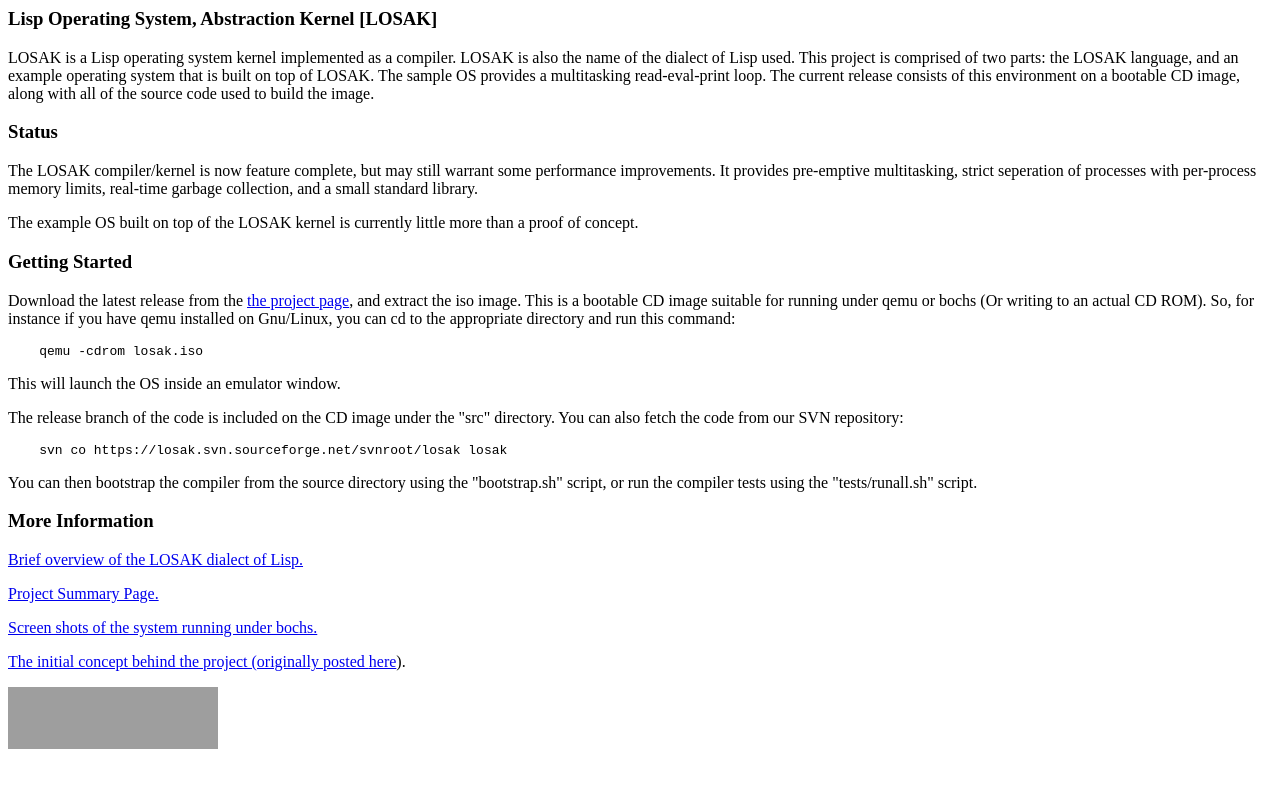
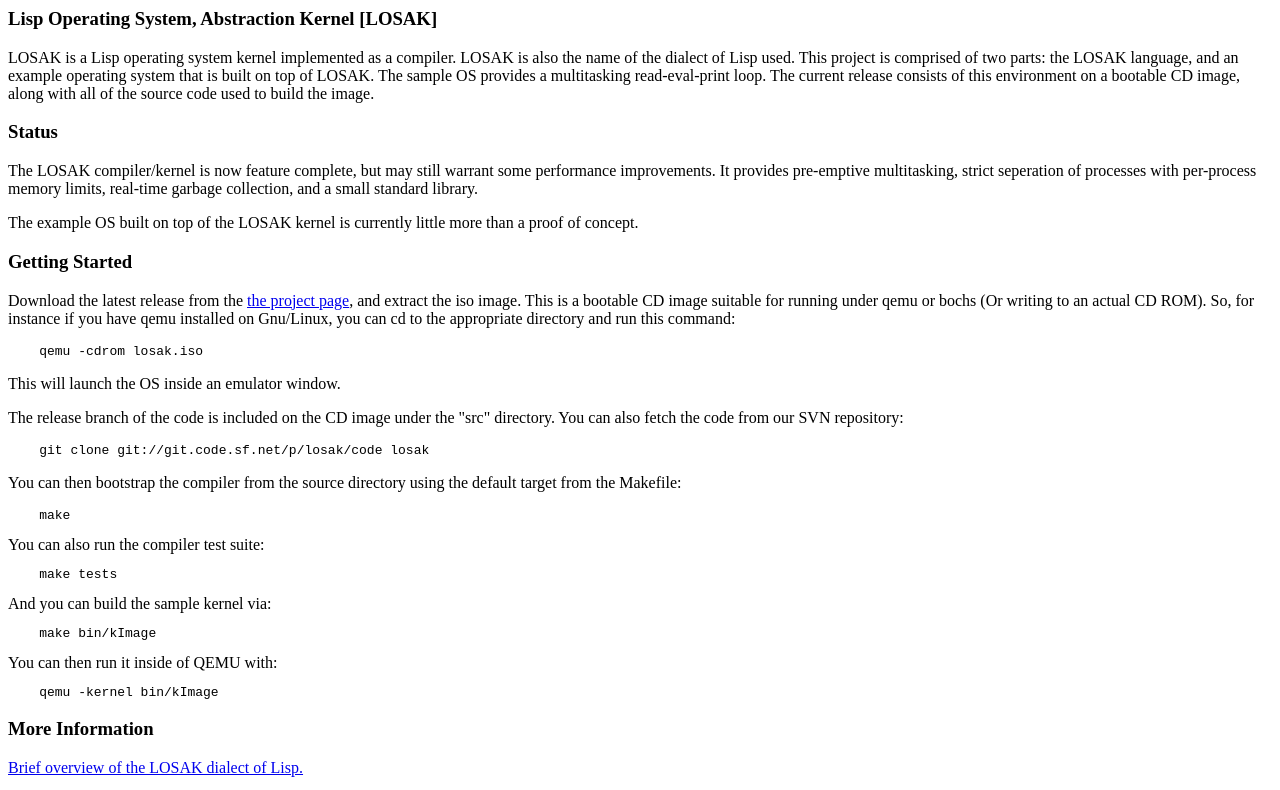
Before and after one commit to ojarjur/losak, a plain HTML site: page www/index.html in a window 1280 px wide. Shown: the top 790 px of the page. Drawn offline with Linux system fonts and the light colour scheme; grey boxes are pictures that could not be loaded.

Commit message:
Updated the getting started instructions

```diff
--- a/www/index.html
+++ b/www/index.html
@@ -39,10 +39,25 @@ This will launch the OS inside an emulator window.
 The release branch of the code is included on the CD image under the "src" directory. You can also fetch the code from our SVN repository:
 </p>
 <pre>
-    svn co https://losak.svn.sourceforge.net/svnroot/losak losak
+    git clone git://git.code.sf.net/p/losak/code losak
 </pre>
 <p>
-You can then bootstrap the compiler from the source directory using the "bootstrap.sh" script, or run the compiler tests using the "tests/runall.sh" script.
+You can then bootstrap the compiler from the source directory using the default target from the Makefile:
+<pre>
+    make
+</pre>
+You can also run the compiler test suite:
+<pre>
+    make tests
+</pre>
+And you can build the sample kernel via:
+<pre>
+    make bin/kImage
+</pre>
+You can then run it inside of QEMU with:
+<pre>
+    qemu -kernel bin/kImage
+</pre>
 </p>
 
 <h3>More Information</h3>
```
